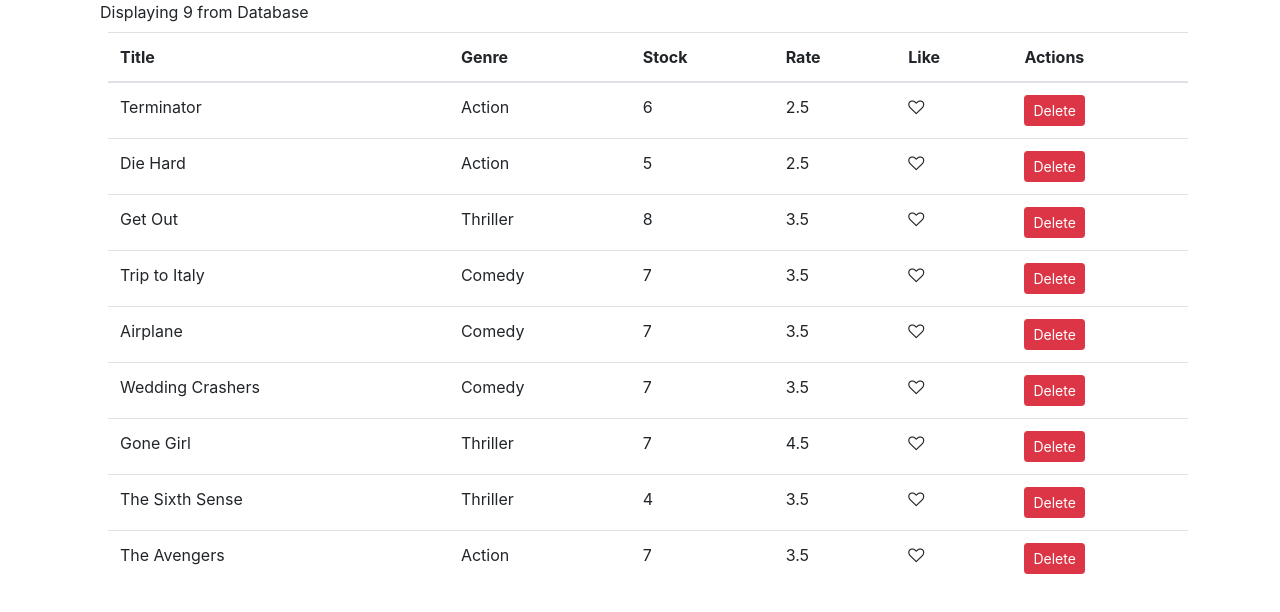
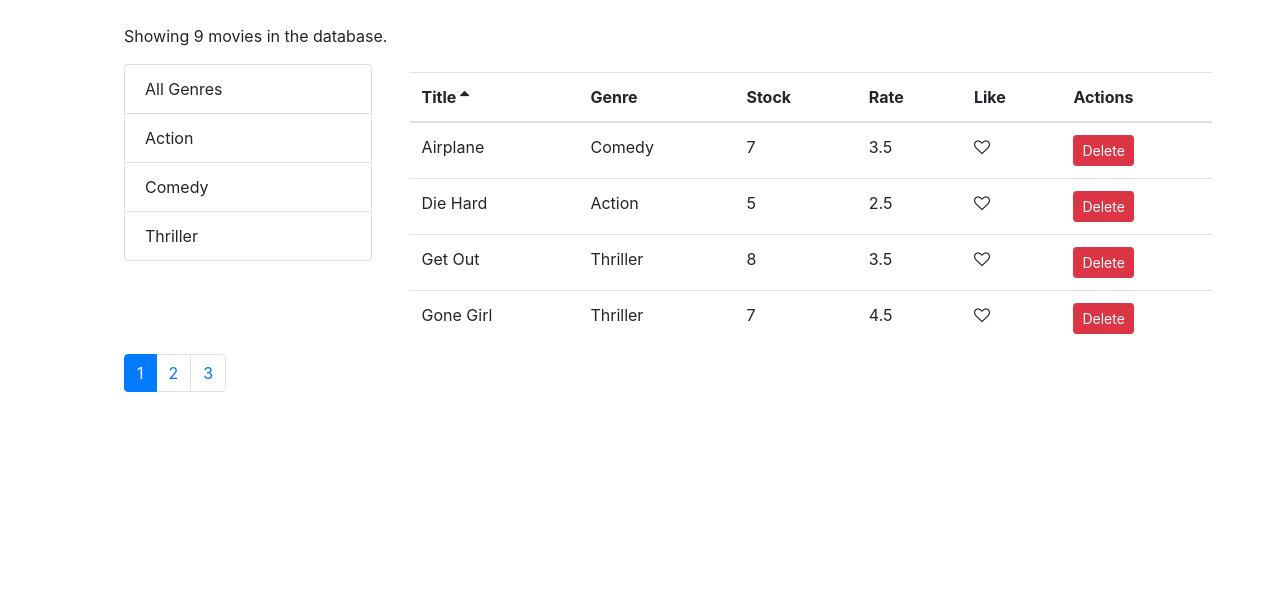
Before and after one commit to GudaPraveenKumar/movies-project, a React (Create React App) app: page / in a window 1280 px wide. Shown: the top 612 px of the page. Built offline with nearby package versions, Linux system fonts and the light colour scheme.

Commit message:
Add sorting, filtering, pagination and create reusable components

```diff
--- a/package.json
+++ b/package.json
@@ -5,6 +5,7 @@
   "dependencies": {
     "bootstrap": "^4.3.1",
     "font-awesome": "^4.7.0",
+    "prop-types": "^15.7.2",
     "react": "^16.8.6",
     "react-dom": "^16.8.6",
     "react-scripts": "2.1.8"
@@ -23,5 +24,8 @@
     "not dead",
     "not ie <= 11",
     "not op_mini all"
-  ]
+  ],
+  "devDependencies": {
+    "lodash": "^4.17.11"
+  }
 }
--- /dev/null
+++ b/src/components/commons/filter.jsx
@@ -0,0 +1,28 @@
+import React from 'react';
+
+const Filter = (props) => {
+
+    const { items, textProperty, valueProperty, onItemSelect, selectedItem } = props;
+
+    return (
+
+        <ul className="list-group">
+            {items.map(item =>
+                <li
+                onClick={() => onItemSelect(item)}
+                key={item[valueProperty]}
+                className={item === selectedItem? "list-group-item active": "list-group-item"}>
+                    {item[textProperty]}
+                </li>
+            )}
+
+        </ul>
+    );
+}
+
+Filter.defaultProps = {
+    textProperty: 'name',
+    valueProperty: "_id"
+}
+
+export default Filter;
--- a/src/components/commons/like.jsx
+++ b/src/components/commons/like.jsx
@@ -1,4 +1,4 @@
-import React, { Component } from 'react';
+import React from 'react';
 
 // Input: liked: boolean
 // Output: onClick event
--- /dev/null
+++ b/src/components/commons/pagination.jsx
@@ -0,0 +1,34 @@
+import React from 'react';
+import _ from 'lodash'; // optimise version of javascript library undrscore
+import PropTypes from 'prop-types';
+
+const Pagination = (props) => {
+
+    const { itemsCount, pageSize, onPageChange, currentPage } = props;
+
+    const pagesCount = Math.ceil(itemsCount / pageSize);
+    if (pagesCount === 1) return null;
+    const pages = _.range(1, pagesCount + 1);
+
+    return (
+
+        <nav aria-label="Page navigation example">
+            <ul className="pagination">
+                {pages.map(page => (
+                    <li key={page} className={page === currentPage ? 'page-item active' : 'page-item'}>
+                        <span className="page-link" onClick={() => onPageChange(page)}>{page}</span>
+                    </li>
+                ))}
+            </ul>
+        </nav>
+    );
+};
+
+Pagination.propTypes = {
+    itemsCount: PropTypes.number.isRequired,
+    pageSize: PropTypes.number.isRequired,
+    onPageChange: PropTypes.func.isRequired,
+    currentPage: PropTypes.number.isRequired
+}
+
+export default Pagination;
--- /dev/null
+++ b/src/components/commons/table.jsx
@@ -0,0 +1,24 @@
+import React from 'react';
+import TableHeader from './tableHeader';
+import TableBody from './tableBody';
+
+// Destructuring arguments
+const Table = ({columns, sortColumn, onSort, data}) =>{
+
+    return (
+        <table className="table m-2">
+                <TableHeader
+                    columns={columns}
+                    sortColumn={sortColumn}
+                    onSort={onSort} />
+
+                <TableBody
+                    data={data}
+                    columns={columns}
+                     />
+
+            </table>
+    );
+}
+
+export default Table;
--- /dev/null
+++ b/src/components/commons/tableBody.jsx
@@ -0,0 +1,34 @@
+import React, {Component} from 'react';
+import _ from 'lodash';
+
+class TableBody extends Component{
+
+    renderCell = (item, column) =>{
+        if(column.content) return column.content(item)
+
+        return _.get(item, column.path);
+    }
+
+    createKey = (item, column) =>{
+        return item._id + (column.path || column.label)
+    }
+
+
+    render (){
+         const {data, columns} = this.props
+        console.log('body =',this.props);
+        return(
+            <tbody>
+                {data.map(item => {
+                    return (
+                        <tr key={item._id}>
+                           {columns.map(column => <td key={this.createKey(item, column)}>{this.renderCell(item, column)}</td>)}
+                        </tr>
+                    );
+                })}
+            </tbody>
+        )
+    }
+}
+
+export default TableBody;
--- /dev/null
+++ b/src/components/commons/tableHeader.jsx
@@ -0,0 +1,50 @@
+import React, {Component} from 'react';
+
+
+// columns: array
+// sortColumn: object
+// onSort: function
+
+class TableHeader extends Component{
+
+    raiseSort = path => {
+        const sortColumn = {...this.props.sortColumn};
+        if(sortColumn.path === path){
+            sortColumn.order = (sortColumn.order === 'asc')? 'desc' : 'asc'
+        }else{
+            sortColumn.path = path;
+            sortColumn.order = 'asc'
+        }
+
+        this.props.onSort(sortColumn)
+    }
+
+    renderSortIcon = column =>{
+        const {sortColumn } = this.props;
+
+        if( column.path !== this.props.sortColumn.path ) return null;
+        if( sortColumn.order === 'asc') return <i className="fa fa-sort-asc"></i>
+
+        return <i className="fa fa-sort-desc"></i>
+    }
+
+    render(){
+        return(
+            <thead>
+                <tr>
+                   {this.props.columns.map(column => (
+                   <th className="clickable"
+                        key={column.label}
+                        onClick={() => this.raiseSort(column.path)}
+                    >
+                            {column.label} {this.renderSortIcon(column)}
+                   </th>
+                   ))}
+                </tr>
+            </thead>
+
+        );
+    }
+}
+
+export default TableHeader;
--- a/src/components/movies.jsx
+++ b/src/components/movies.jsx
@@ -1,27 +1,86 @@
 import React, { Component } from 'react';
-import { getMovies, deleteMovie } from '../services/fakeMovieService';
-import Like from './commons/like';
+import { getMovies } from '../services/fakeMovieService';
+import Pagination from './commons/pagination';
+import { paginate } from "../utils/paginate";
+import Filter from './commons/filter';
+import { getGenres } from '../services/fakeGenreService';
+import MoviesTable from './moviesTable';
+import _ from 'lodash';
 
 class Movies extends Component {
     state = {
-        movies: getMovies()
+        movies: [],
+        pageSize: 4,
+        currentPage: 1,
+        genres: [],
+        sortColumn: {path: 'title', order: 'asc'}
+        }
+
+    componentDidMount(){
+        const genres = [{_id:'',name: 'All Genres'}, ...getGenres()];
+        this.setState({
+            movies: getMovies(),
+            genres
+        })
+    }
+
+    getPageData = () =>{
+        const {
+            pageSize,
+            currentPage,
+            selectedGenre,
+            movies: allMovies,
+            sortColumn } = this.state; // Renaming movies to allMovies
+
+        const filteredMovies = selectedGenre && selectedGenre._id?
+            allMovies.filter(m => m.genre._id === selectedGenre._id) : allMovies;
+
+        const sortedMovies = _.orderBy(filteredMovies, [sortColumn.path], [sortColumn.order]);
+
+        const movies = paginate(sortedMovies, currentPage, pageSize);
+
+        return {totalCount: filteredMovies.length, data: movies}
     }
 
     render() {
 
+        const { length: count } = this.state.movies; // Renaming length to count
+        const { pageSize, currentPage, sortColumn } = this.state; // Renaming movies to allMovies
+        if(count === 0) return <p>There are no movies in the database</p>
+
+        const {totalCount, data: movies} = this.getPageData();
+
         return (
-            <main className="container">
-                {this.renderMoviesTable()}
+            <main className="container m-4">
+             <p>Showing {totalCount} movies in the database.</p>
+                <div className="row">
+                    <div className="col-3">
+                        <Filter
+                        items={this.state.genres}
+                        onItemSelect={this.handleGenreSelect}
+                        selectedItem = {this.state.selectedGenre}
+                       />
+                    </div>
+
+                    <div className="col">
+                        <MoviesTable
+                        movies={movies}
+                        sortColumn={sortColumn}
+                        onLike={this.handleLike}
+                        onDelete={this.handleDeleteMovie}
+                        onSort={this.handleSort}/>
+                    </div>
+                </div>
+
+                <Pagination
+                    itemsCount={totalCount}
+                    pageSize={pageSize}
+                    currentPage={currentPage}
+                    onPageChange={this.handlePageChange} />
+
             </main>)
     }
 
-    displayMessage() {
-        const { length: count } = this.state.movies;
-
-        if (count === 0) return <p>There are no movies in the database. </p>
-
-        return <div>Displaying {count} from Database</div>
-    }
 
     handleDeleteMovie = movieObj => {
         console.log('movie obj =', movieObj);
@@ -41,43 +100,18 @@
         this.setState({ movies })
     }
 
-    renderMoviesTable() {
-        return (
-            <React.Fragment>
-                {this.displayMessage()}
+    handlePageChange = (page) => {
+        this.setState({ currentPage: page });
+    }
 
-                <table className="table m-2">
-                    <thead>
-                        <tr>
-                            <th scope="col">Title</th>
-                            <th scope="col">Genre</th>
-                            <th scope="col">Stock</th>
-                            <th scope="col">Rate</th>
-                            <th scope="col">Like</th>
-                            <th scope="col">Actions</th>
-                        </tr>
-                    </thead>
-                    <tbody>
+    handleGenreSelect = (genre) => {
 
-                        {this.state.movies.map(movie => {
-                            return (
-                                <tr key={movie._id}>
-                                    <td>{movie.title}</td>
-                                    <td>{movie.genre.name}</td>
-                                    <td>{movie.numberInStock}</td>
-                                    <td>{movie.dailyRentalRate}</td>
-                                    <td><Like onClick={() => this.handleLike(movie)} liked={movie.liked} /></td>
-                                    <td><button onClick={() => this.handleDeleteMovie(movie)} className="btn btn-danger btn-sm">Delete</button></td>
-                                </tr>
-                            );
-                        })}
+        this.setState({selectedGenre: genre, currentPage: 1})
+    }
 
-                    </tbody>
-                </table>
-            </React.Fragment>
-        );
-    };
-
+    handleSort = sortColumn =>{
+        this.setState({sortColumn})
+    }
 
 }
 
--- /dev/null
+++ b/src/components/moviesTable.jsx
@@ -0,0 +1,36 @@
+import React, { Component } from 'react';
+import Like from './commons/like';
+import Table from './commons/table';
+
+class MoviesTable extends Component {
+
+    columns = [
+        { path: 'title', label: 'Title' },
+        { path: 'genre.name', label: 'Genre' },
+        { path: 'numberInStock', label: 'Stock' },
+        { path: 'dailyRentalRate', label: 'Rate' },
+        {
+            path: '', label: 'Like', content: movie => (
+                <Like liked={movie.liked} onClick={() => this.props.onLike(movie)} />
+            )
+        },
+        {
+            path: '', label: 'Actions', content: movie => (
+                <button onClick={() => this.props.onDelete(movie)} className="btn btn-danger btn-sm">Delete</button>
+            )
+        }
+    ]
+
+    render() {
+        const { movies,  onSort, sortColumn } = this.props;
+        return (
+            <Table
+            columns = {this.columns}
+            data={movies}
+            sortColumn={sortColumn}
+            onSort={onSort} />
+        )
+    }
+}
+
+export default MoviesTable;
--- a/src/index.css
+++ b/src/index.css
@@ -12,3 +12,7 @@
   font-family: source-code-pro, Menlo, Monaco, Consolas, "Courier New",
     monospace;
 }
+
+.clickable{
+  cursor: pointer;
+}
--- /dev/null
+++ b/src/utils/paginate.js
@@ -0,0 +1,11 @@
+import _ from 'lodash';
+
+export function paginate(items, pageNumber, pageSize){
+
+    const startIndex = (pageNumber - 1) * pageSize;
+
+    // _.slice(items, startIndex)
+    // _.take()
+    return _(items).slice(startIndex).take(pageSize).value();
+
+}
```
